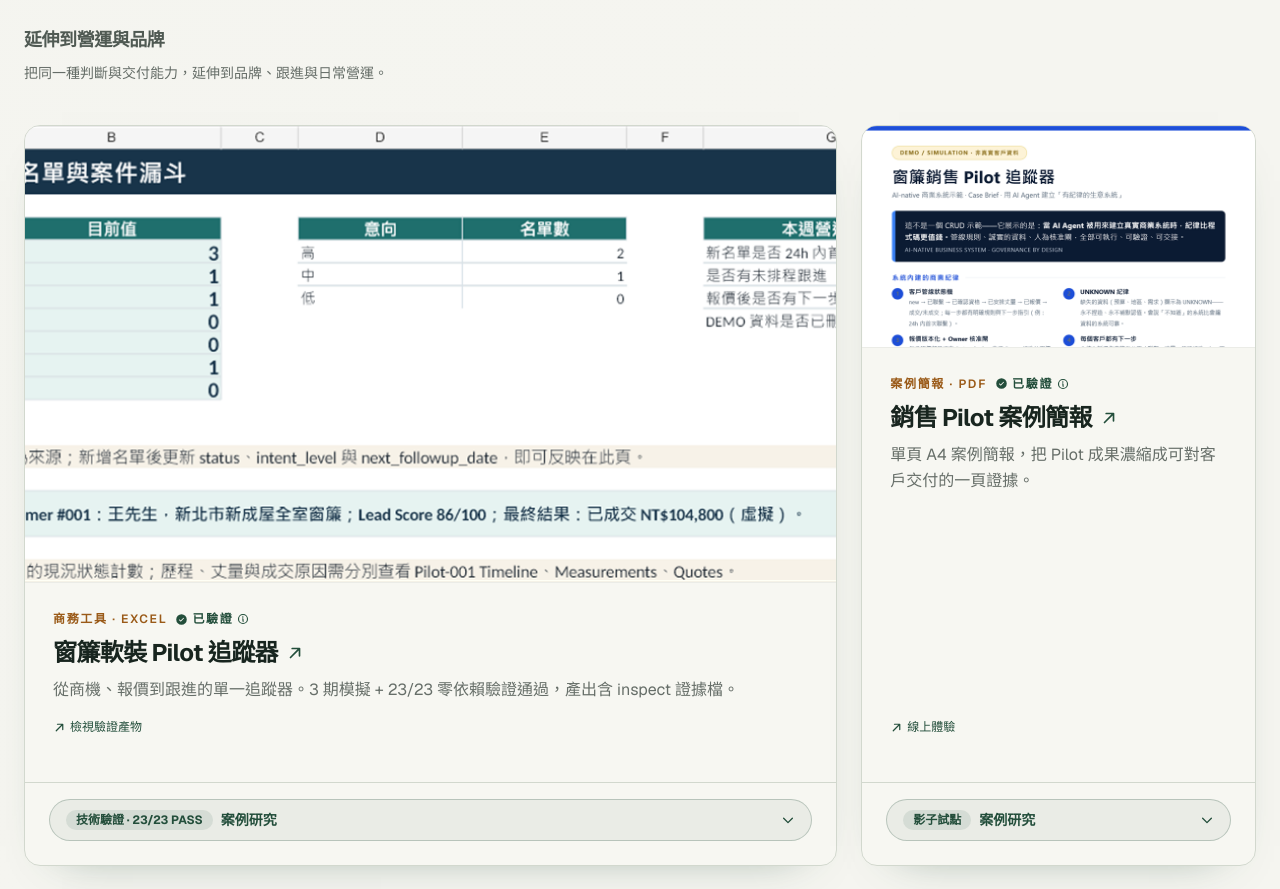
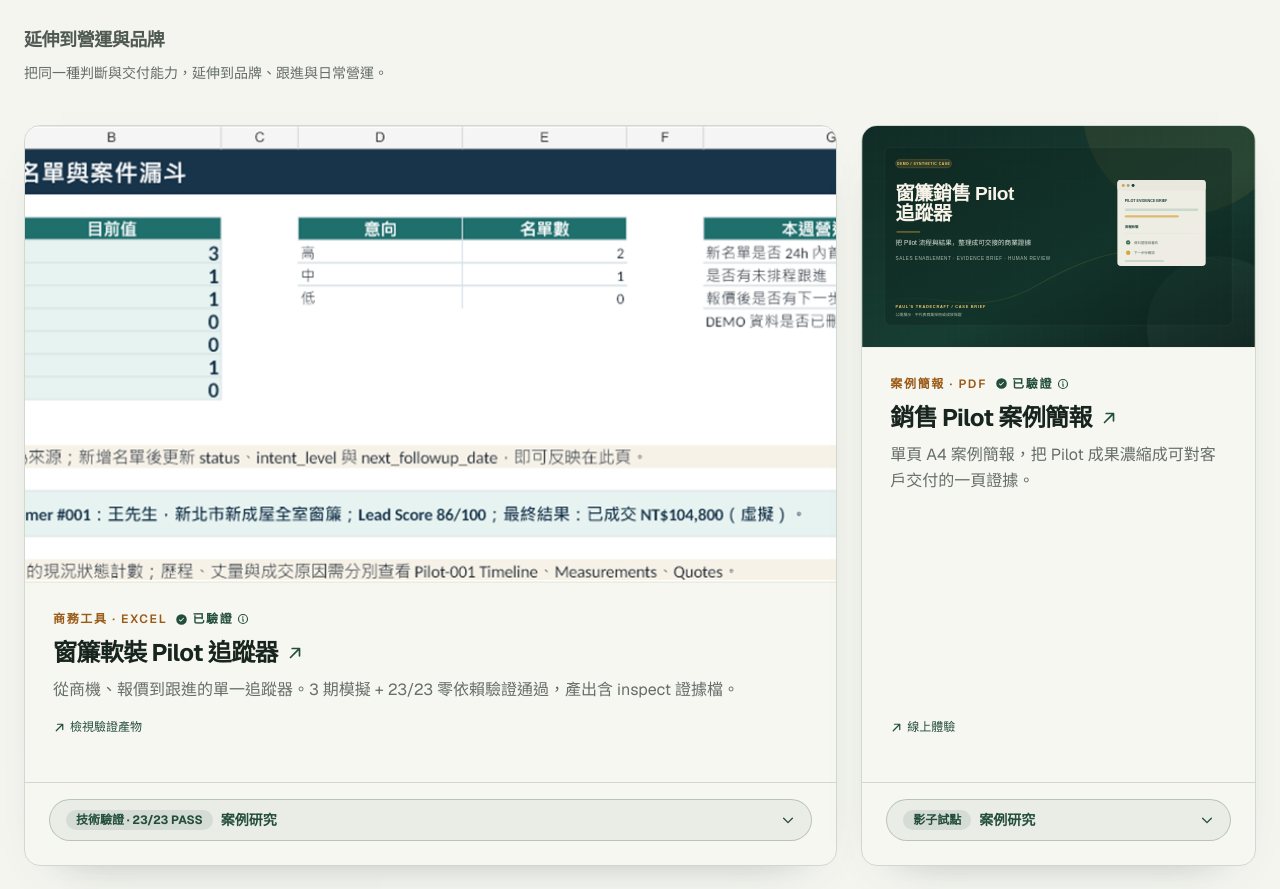
Before and after one commit to apchen1978/pauls-tradecraft, a React (Vite) app: page / in a window 1280 px wide. Shown: the part 7660-8549 px from the top of the page. Built offline with nearby package versions, Linux system fonts and the light colour scheme.

Commit message:
feat(works): refresh sales pilot case brief cover

```diff
--- a/src/data/works.js
+++ b/src/data/works.js
@@ -159,7 +159,7 @@ export const works = [
     id: "casebrief",
     section: "operations",
     featuredRank: 2,
-    cover: "/images/cover-casebrief.png",
+    cover: "/images/cover-casebrief-v2.svg",
     imageAlt: { zh: "銷售 Pilot 案例簡報", en: "Sales Pilot case brief" },
     span: "col-span-1",
     verified: true,
```
Also changed, not shown: public/images/cover-casebrief-v2.svg (added).
